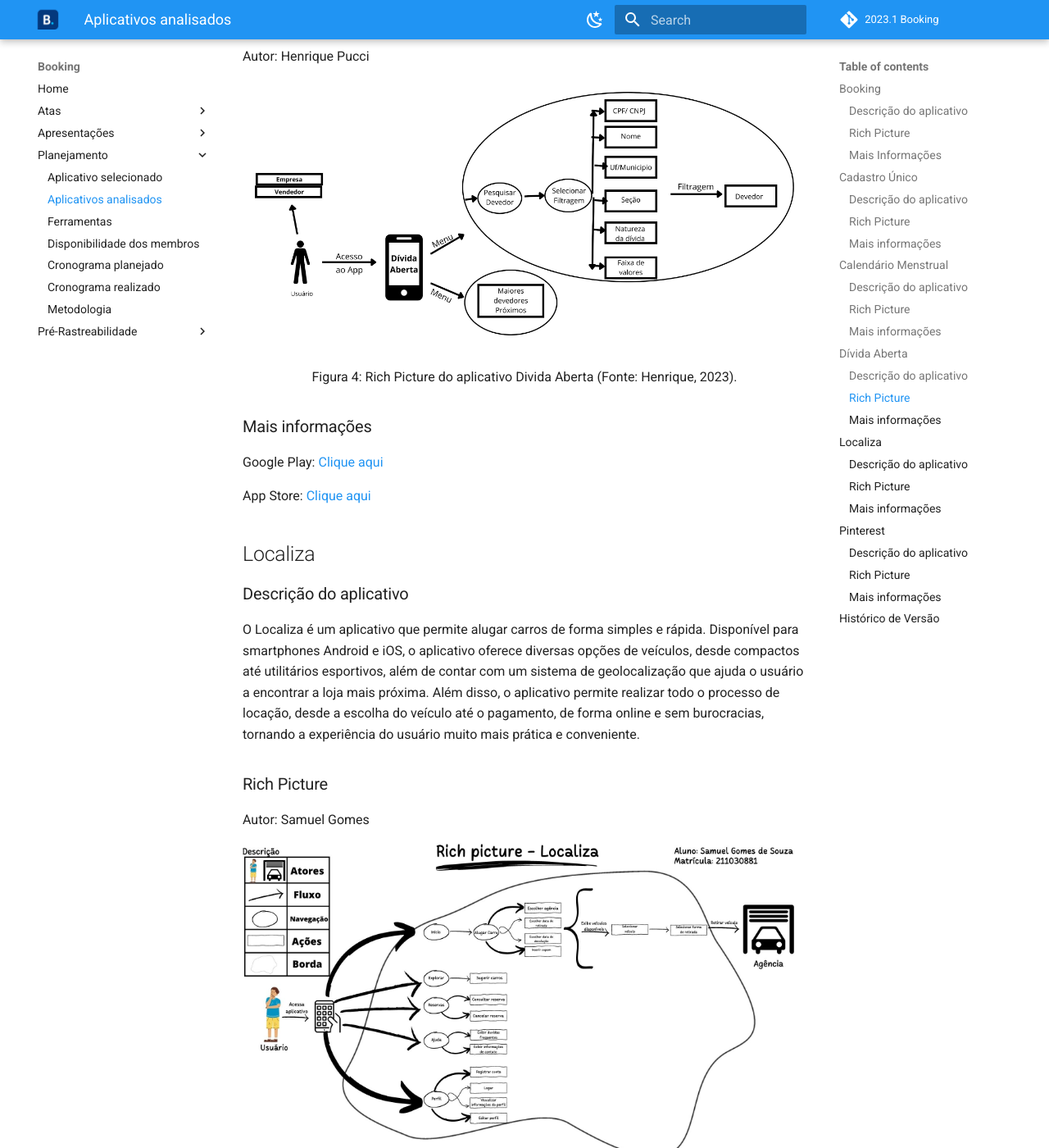
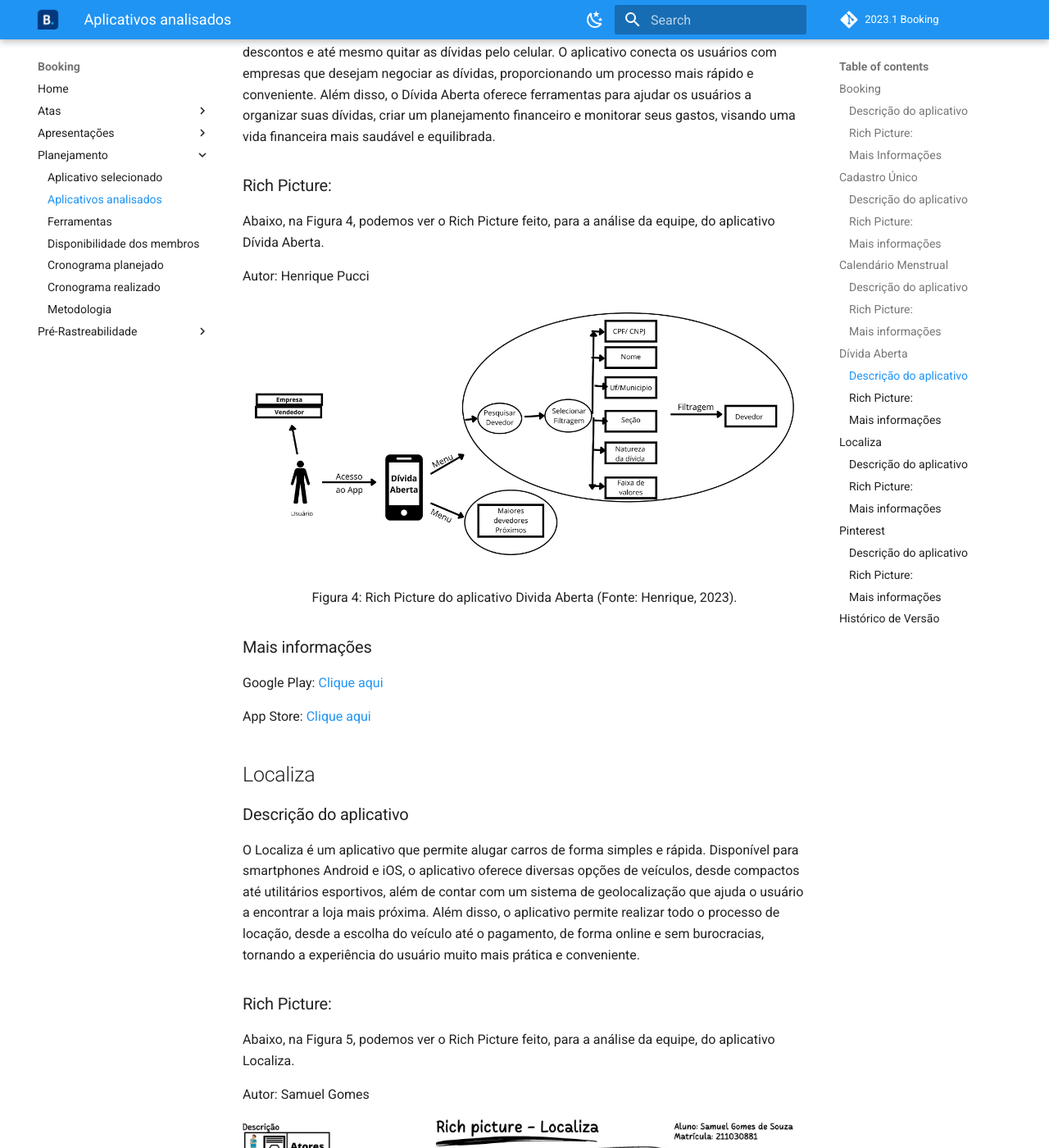
Before and after one commit to Requisitos-de-Software/2023.1-Booking, an MkDocs documentation site: the page built from docs/planejamento/aplicativosAnalisados.md, in a window 1280 px wide and 1400 px high, scrolled down 3749 px. Shown: the whole window at 82% size. Built offline with MkDocs 1.6.1 and Material for MkDocs 9.7.7, drawn with Linux system fonts in a browser that asks for light colours; comment, search, counter and statistics services are not loaded; some of the changed text lies outside the part shown.

Commit message:
34-adicionando descricao para imagens

```diff
--- a/docs/planejamento/aplicativosAnalisados.md
+++ b/docs/planejamento/aplicativosAnalisados.md
@@ -8,7 +8,9 @@
 
 O Booking é um aplicativo de reserva de acomodações e viagens disponível para iOS e Android. Com uma interface fácil de usar, os usuários podem pesquisar e reservar hotéis, resorts, apartamentos, casas de temporada, albergues e outros tipos de acomodações em todo o mundo. Além disso, o aplicativo oferece a opção de reservar voos, aluguéis de carros e atividades turísticas. O Booking fornece avaliações de clientes e fotos dos alojamentos para ajudar os usuários a tomarem decisões informadas sobre onde ficar.
 
-### Rich Picture
+### Rich Picture:
+
+Abaixo, na Figura 1, podemos ver o Rich Picture feito, para a análise da equipe, do aplicativo Booking.
 
 Autor: Lucas Lopes
 
@@ -30,7 +32,9 @@
 
 O Cadastro Único (CadÚnico) é um aplicativo criado pelo Governo Federal do Brasil com o objetivo de reunir informações de famílias de baixa renda e em situação de vulnerabilidade social, para que possam ter acesso a programas sociais do governo, como o Bolsa Família, por exemplo. O aplicativo permite que as famílias se cadastrem ou atualizem seus dados, informando informações pessoais, renda, moradia, escolaridade e outras informações relevantes. Além disso, o CadÚnico também é utilizado pelos governos estaduais e municipais para identificar as demandas da população mais carente e direcionar recursos e políticas públicas de forma mais eficiente. O aplicativo é uma importante ferramenta de inclusão social e combate à pobreza no Brasil.
 
-### Rich Picture
+### Rich Picture:
+
+Abaixo, na Figura 2, podemos ver o Rich Picture feito, para a análise da equipe, do aplicativo Cadastro Único.
 
 Autor: Gabriel Ferreira
 
@@ -52,7 +56,9 @@
 
 O aplicativo "Calendário Menstrual - Period Tracker" é uma ferramenta para acompanhar o ciclo menstrual das mulheres. Ele permite que as usuárias registrem e monitorem o início e o fim do período menstrual, o período fértil e o momento da ovulação, bem como sintomas como dores, humor e peso. Além disso, o aplicativo oferece previsões para os próximos ciclos menstruais com base nas informações fornecidas pelas usuárias, permitindo que elas se planejem para eventos importantes ou consultas médicas. A interface é intuitiva e fácil de usar, com gráficos e tabelas que mostram o histórico menstrual e a evolução dos sintomas ao longo do tempo.
 
-### Rich Picture
+### Rich Picture:
+
+Abaixo, na Figura 3, podemos ver o Rich Picture feito, para a análise da equipe, do aplicativo Calendário Menstrual.
 
 Autor: Chaydson Ferreira
 
@@ -74,7 +80,9 @@
 
 O Dívida Aberta é um aplicativo gratuito que permite aos usuários gerenciar suas dívidas de forma fácil e eficiente. Através dele, é possível acompanhar as dívidas em aberto, negociar descontos e até mesmo quitar as dívidas pelo celular. O aplicativo conecta os usuários com empresas que desejam negociar as dívidas, proporcionando um processo mais rápido e conveniente. Além disso, o Dívida Aberta oferece ferramentas para ajudar os usuários a organizar suas dívidas, criar um planejamento financeiro e monitorar seus gastos, visando uma vida financeira mais saudável e equilibrada.
 
-### Rich Picture
+### Rich Picture:
+
+Abaixo, na Figura 4, podemos ver o Rich Picture feito, para a análise da equipe, do aplicativo Dívida Aberta.
 
 Autor: Henrique Pucci
 
@@ -96,7 +104,9 @@
 
 O Localiza é um aplicativo que permite alugar carros de forma simples e rápida. Disponível para smartphones Android e iOS, o aplicativo oferece diversas opções de veículos, desde compactos até utilitários esportivos, além de contar com um sistema de geolocalização que ajuda o usuário a encontrar a loja mais próxima. Além disso, o aplicativo permite realizar todo o processo de locação, desde a escolha do veículo até o pagamento, de forma online e sem burocracias, tornando a experiência do usuário muito mais prática e conveniente.
 
-### Rich Picture
+### Rich Picture:
+
+Abaixo, na Figura 5, podemos ver o Rich Picture feito, para a análise da equipe, do aplicativo Localiza.
 
 Autor: Samuel Gomes
 
@@ -118,7 +128,9 @@
 
 O Pinterest é um aplicativo de rede social e plataforma de compartilhamento de imagens que permite aos usuários criar quadros personalizados para organizar e salvar imagens e vídeos de interesse. Com uma função de pesquisa poderosa e um feed personalizado, os usuários podem descobrir e compartilhar inspirações sobre diversos tópicos, desde moda até gastronomia. O aplicativo também oferece recursos adicionais, como compras e publicidade, tornando-o uma plataforma abrangente para inspiração, descoberta e marketing.
 
-### Rich Picture
+### Rich Picture:
+
+Abaixo, na Figura 6, podemos ver o Rich Picture feito, para a análise da equipe, do aplicativo Pinterest.
 
 Autor: Pedro Henrique
 
@@ -139,4 +151,5 @@
 | Versão | Data       | Descrição            | Autor(es)       | Revisor(es) |
 | ------ | ---------- | -------------------- | --------------- | ----------- |
 | 1.0    | 11/05/2023 | Criação do documento | Samuel          | Grupo       |
-| 1.1     | 20/04/2023 | Adicionando legendas nas imagems| Lucas | Henrique       |
+| 1.1     | 20/04/2023 | Adicionando legendas nas imagens| Lucas | Henrique       |
+| 1.2     | 23/04/2023 | Adicionando descrição para imagens| Henrique  |       |
```
Also changed, not shown: docs/planejamento/aplicativoSelecionado.md (+1 -1 lines).
